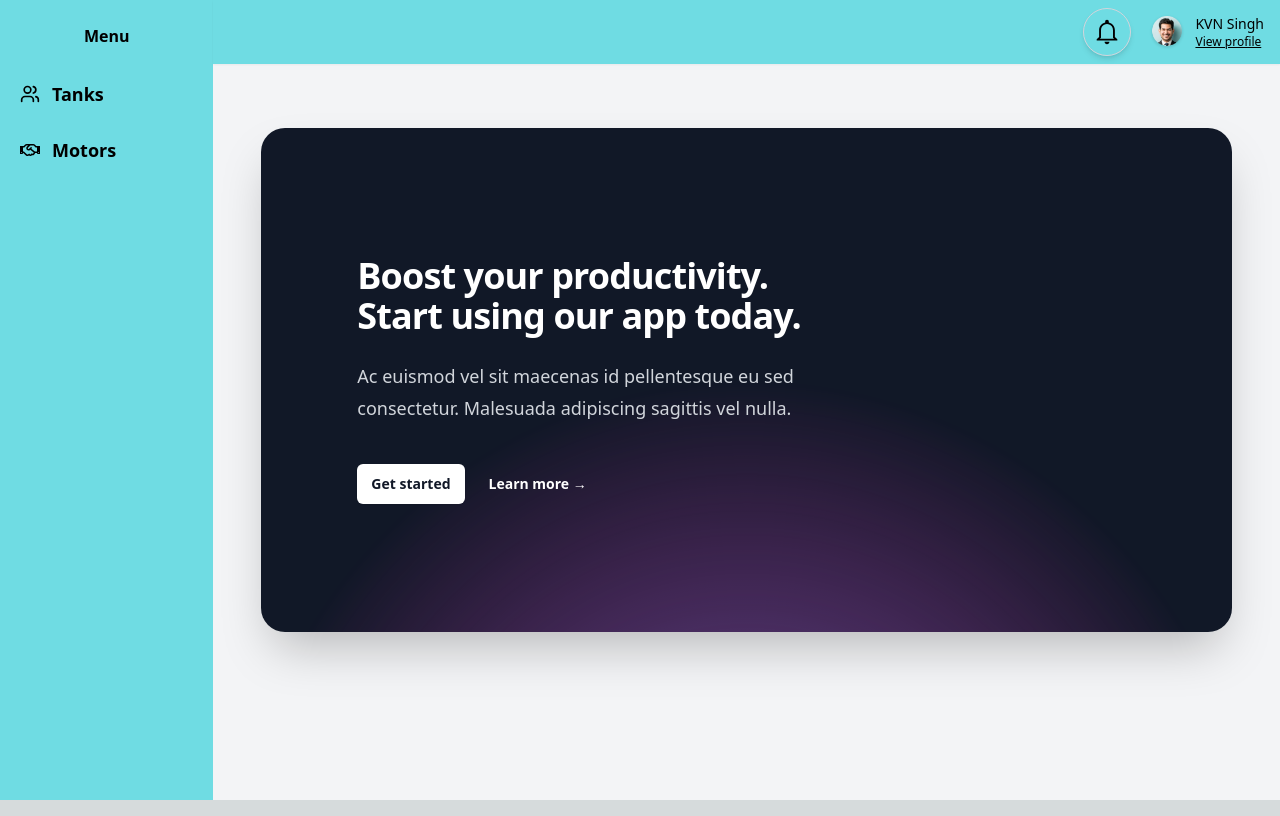
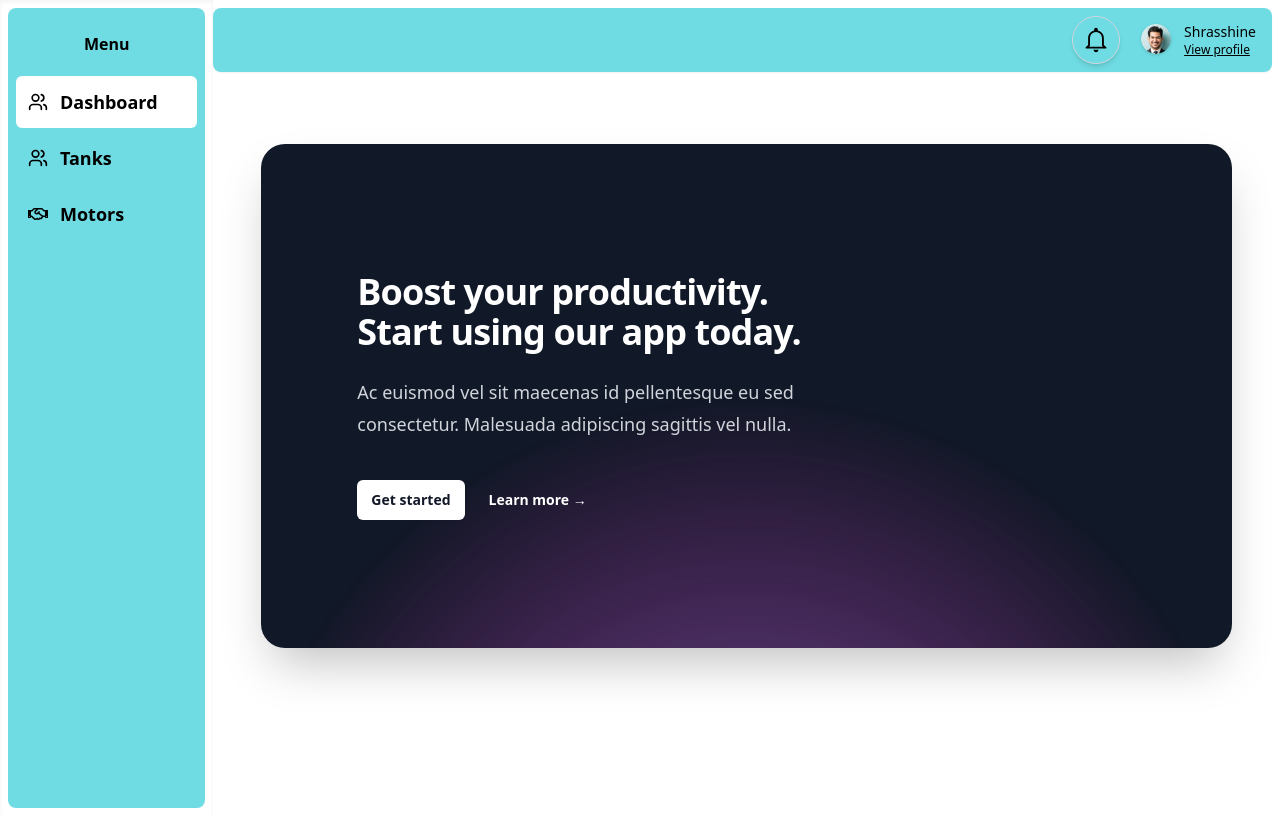
Before and after one commit to vanga007/waterplant, a Next.js app: page /dashboard in a window 1280 px wide. Built offline with nearby package versions, Linux system fonts and the light colour scheme.

Commit message:
added login page

```diff
--- a/src/components/layout/DashboardLayout.jsx
+++ b/src/components/layout/DashboardLayout.jsx
@@ -18,7 +18,7 @@ const DashboardLayout = ({ children }) => {
       </div>
       <div className="flex flex-col w-full">
         <TopNavigationBar />
-        <div className="p-4 flex-grow bg-gray-100">{children}</div>
+        <div className="p-4 flex-grow ">{children}</div>
       </div>
     </main>
   );
--- a/src/components/layout/SideNavigation.jsx
+++ b/src/components/layout/SideNavigation.jsx
@@ -8,6 +8,11 @@ import { useRouter } from "next/router";
 // sidebar navigation items data
 const sideNavItemsData = {
   sidebaritems: [
+    {
+      title: "Dashboard",
+      icon: LuUsers,
+      link: "/dashboard",
+    },
     {
       title: "Tanks",
       icon: LuUsers,
@@ -37,7 +42,7 @@ const SideNavigation = ({ path }) => {
 
   return (
     <div
-      className={`bg-[#6FDCE3] h-screen text-black flex flex-col select-none z-50 sticky left-0 top-0 bottom-0 border-r-gray-500 transition-width duration-300 ${
+      className={`bg-[#6FDCE3] h-screen  m-2 rounded-lg text-black flex flex-col select-none z-50 sticky left-0 top-2 bottom-0 border-r-gray-500 transition-width duration-300 ${
         isSidebarOpen ? "w-54" : "w-10"
       }`}
     >
--- a/src/components/layout/TopNavigation.jsx
+++ b/src/components/layout/TopNavigation.jsx
@@ -9,7 +9,7 @@ const TopNavigationBar = () => {
   };
 
   return (
-    <header className="sticky top-0 left-0 right-0 bg-[#6FDCE3] py-2 text-black select-none z-50 border-gray-400 shadow-sm">
+    <header className="sticky top-2 left-0 right-0 rounded-lg bg-[#6FDCE3] py-2 mt-2 mr-2 mb-2 text-black select-none z-50 border-gray-400 shadow-sm">
       <div className="flex justify-between items-center px-4">
         <div className="text-xl font-bold"></div>
         <div className="flex items-center gap-4">
@@ -27,7 +27,7 @@ const TopNavigationBar = () => {
               draggable="false"
             />
             <div className="flex flex-col">
-              <span className="text-sm font-medium">KVN Singh</span>
+              <span className="text-sm font-medium">Shrasshine</span>
               <span className="text-xs text-primary-dark underline">
                 View profile
               </span>
```
